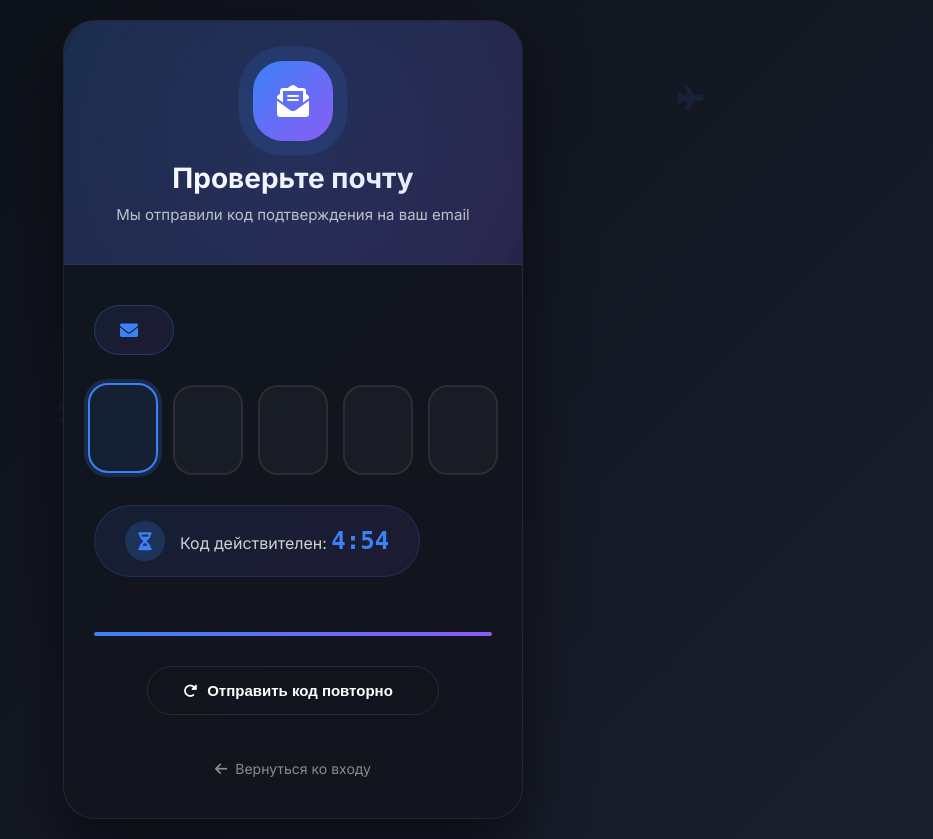
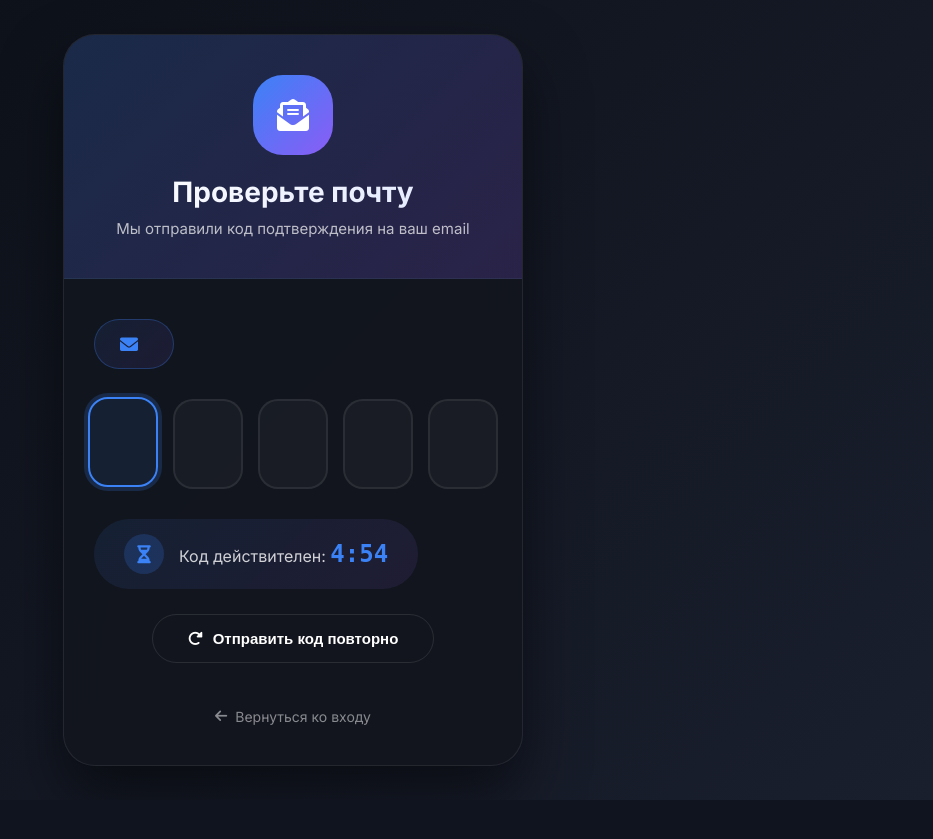
Before and after one commit to Hcjdud/SkyTrack-Pro, a Flask app: page /auth/verify in a window 1280 px wide. Shown: the whole page, without its empty margins (347-1280 px from the left). After the commit the page ends 800 px from the top, so only its background shows below. Run offline with Flask 3, Linux system fonts and the light colour scheme.

Commit message:
Update verify.html

```diff
--- a/templates/verify.html
+++ b/templates/verify.html
@@ -25,47 +25,6 @@
             overflow: hidden;
         }
 
-        /* Анимированный фон с самолётами */
-        .background-animation {
-            position: absolute;
-            top: 0;
-            left: 0;
-            width: 100%;
-            height: 100%;
-            z-index: 0;
-            opacity: 0.1;
-            pointer-events: none;
-        }
-
-        .plane {
-            position: absolute;
-            font-size: 24px;
-            color: #3b82f6;
-            animation: fly 20s linear infinite;
-        }
-
-        @keyframes fly {
-            0% {
-                transform: translate(-100px, -100px) rotate(0deg);
-                opacity: 0;
-            }
-            10% {
-                opacity: 1;
-            }
-            90% {
-                opacity: 1;
-            }
-            100% {
-                transform: translate(calc(100vw + 100px), calc(100vh + 100px)) rotate(360deg);
-                opacity: 0;
-            }
-        }
-
-        .plane:nth-child(1) { top: 20%; left: 10%; animation-delay: 0s; }
-        .plane:nth-child(2) { top: 50%; left: 30%; animation-delay: 5s; }
-        .plane:nth-child(3) { top: 80%; left: 60%; animation-delay: 10s; }
-        .plane:nth-child(4) { top: 10%; left: 80%; animation-delay: 15s; }
-
         .verify-container {
             width: 100%;
             max-width: 500px;
@@ -77,7 +36,6 @@
         .verify-card {
             background: rgba(18, 22, 30, 0.95);
             backdrop-filter: blur(20px);
-            -webkit-backdrop-filter: blur(20px);
             border-radius: 32px;
             border: 1px solid rgba(255, 255, 255, 0.08);
             box-shadow: 0 30px 60px rgba(0, 0, 0, 0.5);
@@ -101,24 +59,6 @@
             padding: 40px 30px;
             text-align: center;
             border-bottom: 1px solid rgba(255, 255, 255, 0.05);
-            position: relative;
-            overflow: hidden;
-        }
-
-        .verify-header::before {
-            content: '';
-            position: absolute;
-            top: -50%;
-            left: -50%;
-            width: 200%;
-            height: 200%;
-            background: radial-gradient(circle, rgba(59,130,246,0.1) 0%, transparent 70%);
-            animation: rotate 20s linear infinite;
-        }
-
-        @keyframes rotate {
-            from { transform: rotate(0deg); }
-            to { transform: rotate(360deg); }
         }
 
         .verify-icon {
@@ -130,15 +70,6 @@
             align-items: center;
             justify-content: center;
             margin: 0 auto 20px;
-            position: relative;
-            z-index: 1;
-            animation: pulse 2s infinite;
-        }
-
-        @keyframes pulse {
-            0% { box-shadow: 0 0 0 0 rgba(59, 130, 246, 0.5); }
-            70% { box-shadow: 0 0 0 20px rgba(59, 130, 246, 0); }
-            100% { box-shadow: 0 0 0 0 rgba(59, 130, 246, 0); }
         }
 
         .verify-icon i {
@@ -153,15 +84,11 @@
             background: linear-gradient(135deg, #fff, #e0e7ff);
             -webkit-background-clip: text;
             -webkit-text-fill-color: transparent;
-            position: relative;
-            z-index: 1;
         }
 
         .verify-header p {
             color: rgba(255, 255, 255, 0.7);
             font-size: 15px;
-            position: relative;
-            z-index: 1;
         }
 
         .verify-content {
@@ -178,7 +105,6 @@
             gap: 10px;
             margin: 0 auto 30px;
             width: auto;
-            backdrop-filter: blur(10px);
         }
 
         .email-display i {
@@ -240,8 +166,6 @@
             align-items: center;
             gap: 15px;
             margin: 0 auto 25px;
-            backdrop-filter: blur(10px);
-            border: 1px solid rgba(59, 130, 246, 0.2);
         }
 
         .timer-icon {
@@ -271,27 +195,6 @@
             font-family: monospace;
         }
 
-        .progress-bar {
-            width: 100%;
-            height: 4px;
-            background: rgba(255, 255, 255, 0.1);
-            border-radius: 2px;
-            margin: 30px 0;
-            overflow: hidden;
-        }
-
-        .progress-fill {
-            height: 100%;
-            background: linear-gradient(90deg, #3b82f6, #8b5cf6);
-            width: 100%;
-            animation: progress 5s linear;
-        }
-
-        @keyframes progress {
-            from { width: 100%; }
-            to { width: 0%; }
-        }
-
         .error-message {
             background: rgba(239, 68, 68, 0.1);
             border: 1px solid rgba(239, 68, 68, 0.3);
@@ -303,15 +206,10 @@
             display: none;
             align-items: center;
             gap: 10px;
-            backdrop-filter: blur(10px);
         }
 
         .error-message.show {
             display: flex;
-        }
-
-        .error-message i {
-            font-size: 18px;
         }
 
         .resend-btn {
@@ -327,7 +225,6 @@
             display: inline-flex;
             align-items: center;
             gap: 10px;
-            backdrop-filter: blur(10px);
         }
 
         .resend-btn:hover:not(:disabled) {
@@ -339,15 +236,6 @@
         .resend-btn:disabled {
             opacity: 0.3;
             cursor: not-allowed;
-        }
-
-        .resend-btn i {
-            font-size: 14px;
-        }
-
-        .resend-timer {
-            color: #3b82f6;
-            font-weight: 600;
         }
 
         .back-link {
@@ -420,13 +308,6 @@
     </style>
 </head>
 <body>
-    <div class="background-animation">
-        <div class="plane"><i class="fas fa-plane"></i></div>
-        <div class="plane"><i class="fas fa-plane"></i></div>
-        <div class="plane"><i class="fas fa-plane"></i></div>
-        <div class="plane"><i class="fas fa-plane"></i></div>
-    </div>
-
     <div class="verify-container">
         <div class="verify-card">
             <div class="verify-header">
@@ -461,10 +342,6 @@
                     </div>
                 </div>
 
-                <div class="progress-bar">
-                    <div class="progress-fill" id="progressBar"></div>
-                </div>
-
                 <div class="error-message" id="errorMessage">
                     <i class="fas fa-exclamation-circle"></i>
                     <span>Неверный код. Попробуйте снова.</span>
@@ -474,7 +351,6 @@
                     <button class="resend-btn" id="resendBtn" onclick="resendCode()">
                         <i class="fas fa-redo-alt"></i>
                         Отправить код повторно
-                        <span class="resend-timer" id="resendTimer"></span>
                     </button>
                 </div>
 
@@ -497,12 +373,12 @@
 
     <script>
         const email = '{{ email }}';
-        let timeLeft = 300; // 5 минут в секундах
+        let timeLeft = 300; // 5 минут
         let timerInterval;
-        let resendCooldown = 60; // 60 секунд до повторной отправки
-        let resendInterval;
 
-        // Инициализация таймера
+        const inputs = document.querySelectorAll('.code-input');
+
+        // Обновление таймера
         function updateTimer() {
             const minutes = Math.floor(timeLeft / 60);
             const seconds = timeLeft % 60;
@@ -512,7 +388,6 @@
             if (timeLeft <= 0) {
                 clearInterval(timerInterval);
                 document.getElementById('timer').textContent = '0:00';
-                document.getElementById('resendBtn').disabled = false;
             }
         }
 
@@ -522,17 +397,14 @@
         }, 1000);
 
         // Автоматический переход между полями
-        const inputs = document.querySelectorAll('.code-input');
         inputs.forEach((input, index) => {
             input.addEventListener('input', function() {
-                // Убираем класс ошибки при вводе
                 this.classList.remove('error');
 
                 if (this.value.length === 1) {
                     if (index < inputs.length - 1) {
                         inputs[index + 1].focus();
                     } else {
-                        // Последний символ введён - отправляем код
                         verifyCode();
                     }
                 }
@@ -544,23 +416,9 @@
                 }
             });
 
-            // Разрешаем только цифры
             input.addEventListener('keypress', function(e) {
                 if (!/^\d$/.test(e.key)) {
                     e.preventDefault();
-                }
-            });
-
-            // Вставка из буфера обмена
-            input.addEventListener('paste', function(e) {
-                e.preventDefault();
-                const paste = e.clipboardData.getData('text');
-                if (/^\d{5}$/.test(paste)) {
-                    const digits = paste.split('');
-                    inputs.forEach((inp, i) => {
-                        inp.value = digits[i] || '';
-                    });
-                    verifyCode();
                 }
             });
         });
@@ -582,17 +440,13 @@
                 const data = await response.json();
 
                 if (data.success) {
-                    // Показываем анимацию успеха
                     const checkmark = document.getElementById('successCheckmark');
                     checkmark.classList.add('show');
 
-                    // Анимируем поля
                     inputs.forEach(input => {
                         input.style.borderColor = '#10b981';
-                        input.style.backgroundColor = 'rgba(16, 185, 129, 0.1)';
                     });
 
-                    // Перенаправляем через 1.5 секунды
                     setTimeout(() => {
                         window.location.href = data.redirect;
                     }, 1500);
@@ -605,15 +459,12 @@
                     inputs[0].focus();
                 }
             } catch (error) {
-                console.error('Verification error:', error);
                 errorDiv.classList.add('show');
             }
         }
 
         async function resendCode() {
             const btn = document.getElementById('resendBtn');
-            if (btn.disabled) return;
-
             btn.disabled = true;
 
             try {
@@ -626,28 +477,9 @@
                 const data = await response.json();
 
                 if (data.success) {
-                    // Сбрасываем таймер
                     timeLeft = 300;
                     updateTimer();
 
-                    // Запускаем кулдаун на повторную отправку
-                    let cooldown = 60;
-                    const timerSpan = document.getElementById('resendTimer');
-
-                    if (resendInterval) clearInterval(resendInterval);
-
-                    resendInterval = setInterval(() => {
-                        cooldown--;
-                        if (cooldown <= 0) {
-                            clearInterval(resendInterval);
-                            btn.disabled = false;
-                            timerSpan.textContent = '';
-                        } else {
-                            timerSpan.textContent = `(${cooldown}с)`;
-                        }
-                    }, 1000);
-
-                    // Очищаем поля
                     inputs.forEach(i => {
                         i.value = '';
                         i.classList.remove('error');
@@ -658,11 +490,14 @@
                 }
             } catch (error) {
                 console.error('Resend error:', error);
-                btn.disabled = false;
+            } finally {
+                setTimeout(() => {
+                    btn.disabled = false;
+                }, 60000);
             }
         }
 
-        // Фокус на первое поле при загрузке
+        // Фокус на первое поле
         window.addEventListener('load', () => {
             inputs[0].focus();
         });
```
